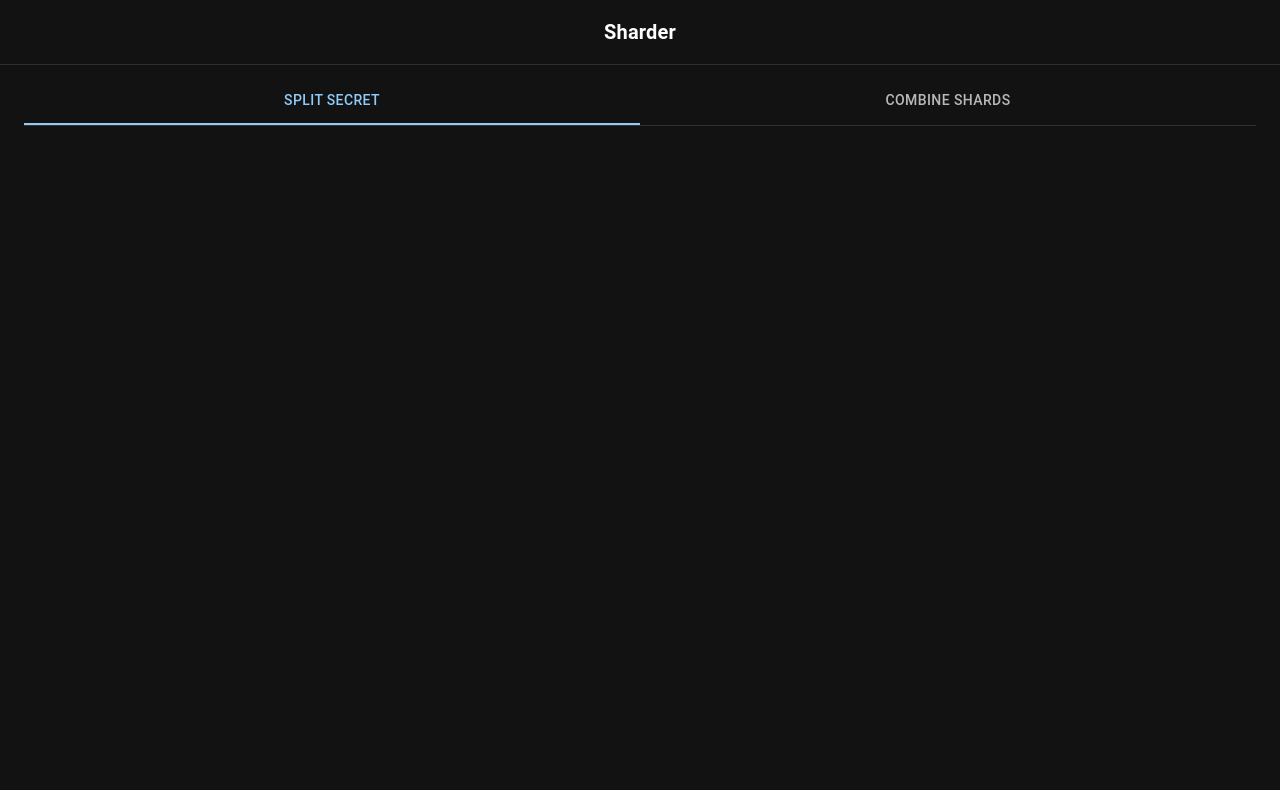
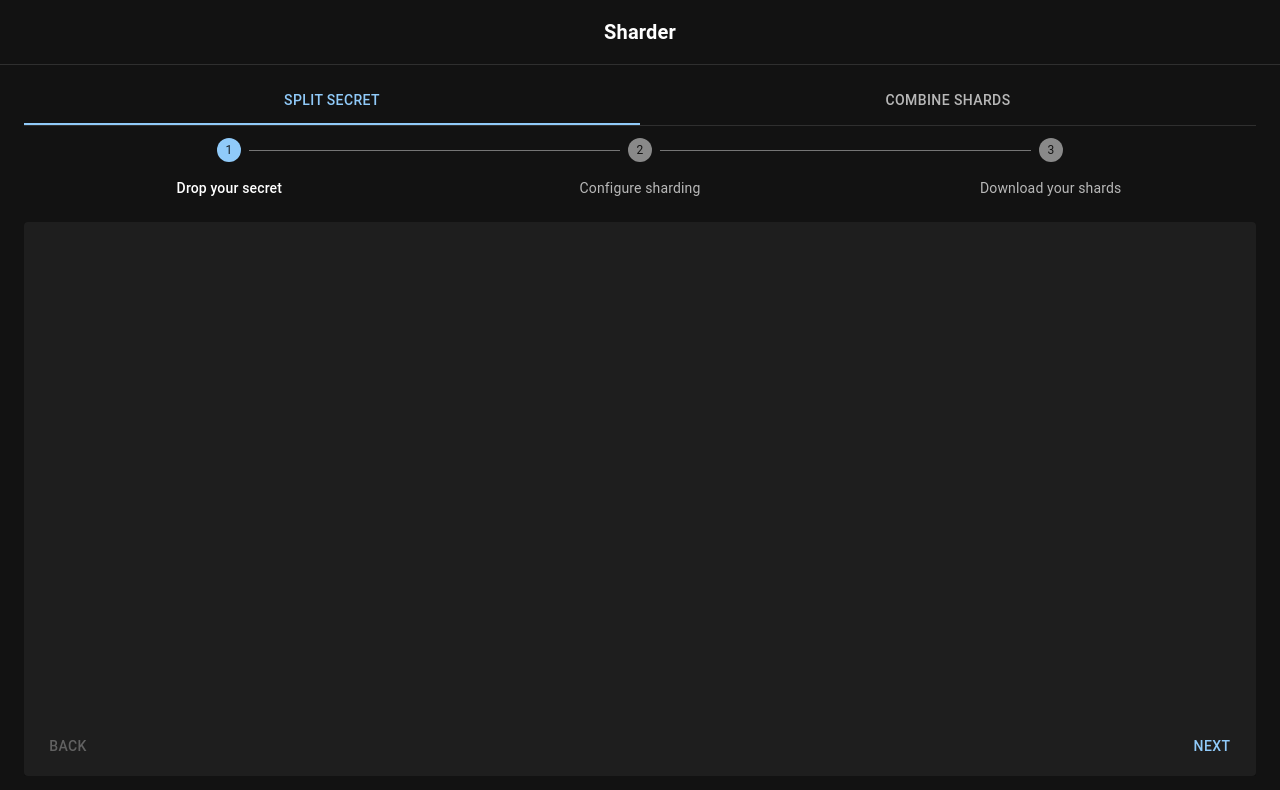
Before and after one commit to quartz-technology/sharder-ethglobal-2023, a React (Create React App) app: page / in a window 1280 px wide. Shown: the top 790 px of the page. Built offline with nearby package versions, Linux system fonts and the light colour scheme.

Commit message:
feat(ui): add secret split skeleton page
Signed-off-by: cleopha <coline@seguret.net>

```diff
--- /dev/null
+++ b/src/hooks/useCurrentWidth.ts
@@ -0,0 +1,23 @@
+import React from "react";
+
+const getWidth = () => window.innerWidth
+    || document.documentElement.clientWidth
+    || document.body.clientWidth;
+
+export default function useCurrentWidth() {
+    const [width, setWidth] = React.useState(getWidth());
+
+    React.useEffect(() => {
+        const onResize = () => {
+            setWidth(getWidth());
+        };
+
+        window.addEventListener("resize", onResize);
+
+        return () => {
+            window.removeEventListener("resize", onResize);
+        };
+    }, []);
+
+    return width;
+}
--- a/src/organisms/SplitSecretPanel.tsx
+++ b/src/organisms/SplitSecretPanel.tsx
@@ -1,9 +1,124 @@
 import React from "react";
+import {
+    Button,
+    Fade,
+    Paper,
+    Stack,
+    Step,
+    StepConnector,
+    stepConnectorClasses,
+    StepLabel,
+    Stepper,
+} from "@mui/material";
+import { styled } from "@mui/material/styles";
 
+import useCurrentWidth from "../hooks/useCurrentWidth";
+
+const steps = ["Drop your secret", "Configure sharding", "Download your shards"];
+
+const ColoredConnector = styled(StepConnector)(({ theme }) => ({
+    [`&.${stepConnectorClasses.active}`]: {
+        [`& .${stepConnectorClasses.line}`]: {
+            borderColor: theme.palette.primary.main,
+        },
+    },
+    [`&.${stepConnectorClasses.completed}`]: {
+        [`& .${stepConnectorClasses.line}`]: {
+            borderColor: theme.palette.primary.main,
+        },
+    },
+}));
 export default function SplitSecretPanel(): JSX.Element {
+    const [loaded, setLoaded] = React.useState<boolean>(false);
+    const currentWidth = useCurrentWidth();
+    const containerRef = React.useRef<HTMLDivElement>(null);
+    const [containerOffsetTop, setContainerOffsetTop] = React.useState<number>(0);
+
+    const [activeStep, setActiveStep] = React.useState(0);
+
+    const handleNext = () => {
+        setActiveStep((prevActiveStep) => prevActiveStep + 1);
+    };
+
+    const handleBack = () => {
+        setActiveStep((prevActiveStep) => prevActiveStep - 1);
+    };
+
+    const handleReset = () => {
+        setActiveStep(0);
+    };
+
+    React.useEffect(() => {
+        if (containerRef && containerRef.current) {
+            setContainerOffsetTop(containerRef.current.offsetTop + 24);
+            setLoaded(true);
+        }
+    }, [containerRef, currentWidth]);
+
+
     return (
-        <div style={{ display: "flex", flex: 1 }}>
+        <Stack width={"100%"} spacing={"12px"}>
+            <Stepper
+                sx={{
+                    marginTop: "24px",
+                }}
+                activeStep={activeStep}
+                alternativeLabel={true}
+                connector={<ColoredConnector />}
+            >
 
-        </div>
+                {steps.map((label, index) => {
+                    const stepProps: { completed?: boolean } = {};
+                    const labelProps: {
+                        optional?: React.ReactNode;
+                    } = {};
+                    return (
+                        <Step key={index} {...stepProps}>
+                            <StepLabel {...labelProps}>{label}</StepLabel>
+                        </Step>
+                    );
+                })}
+
+            </Stepper>
+
+            <Fade in={true} style={{ transitionDelay: "200ms" }}>
+                <div
+                    ref={containerRef}
+                    style={{
+                        marginTop: "24px",
+                        width: "100%",
+                        height: `calc(100vh - ${containerOffsetTop}px)`,
+                        overflow: "scroll"
+                    }}
+                >
+                    {loaded &&
+                        <Paper sx={{ display: "flex", flexDirection: "column", height: "100%" }}>
+                            <div style={{ display: "flex", flex: 1, overflow: "scroll" }} />
+                            <div style={{ display: "flex", justifyContent: "space-between", margin: "12px" }}>
+                                {activeStep === steps.length - 1 ? (
+                                    <div style={{display: "flex", width: "100%", justifyContent: "flex-end"}}>
+                                        <Button onClick={handleReset}>Reset</Button>
+                                    </div>
+                                ) : (
+                                    <>
+                                        <Button
+                                            color="inherit"
+                                            disabled={activeStep === 0}
+                                            onClick={handleBack}
+                                            sx={{ mr: 1 }}
+                                        >
+                                                Back
+                                        </Button>
+                                        <Button onClick={handleNext}>
+                                            {activeStep === steps.length - 2 ? "Finish" : "Next"}
+                                        </Button>
+                                    </>
+                                )}
+                            </div>
+                        </Paper>
+                    }
+                </div>
+            </Fade>
+        </Stack>
     );
 }
```
